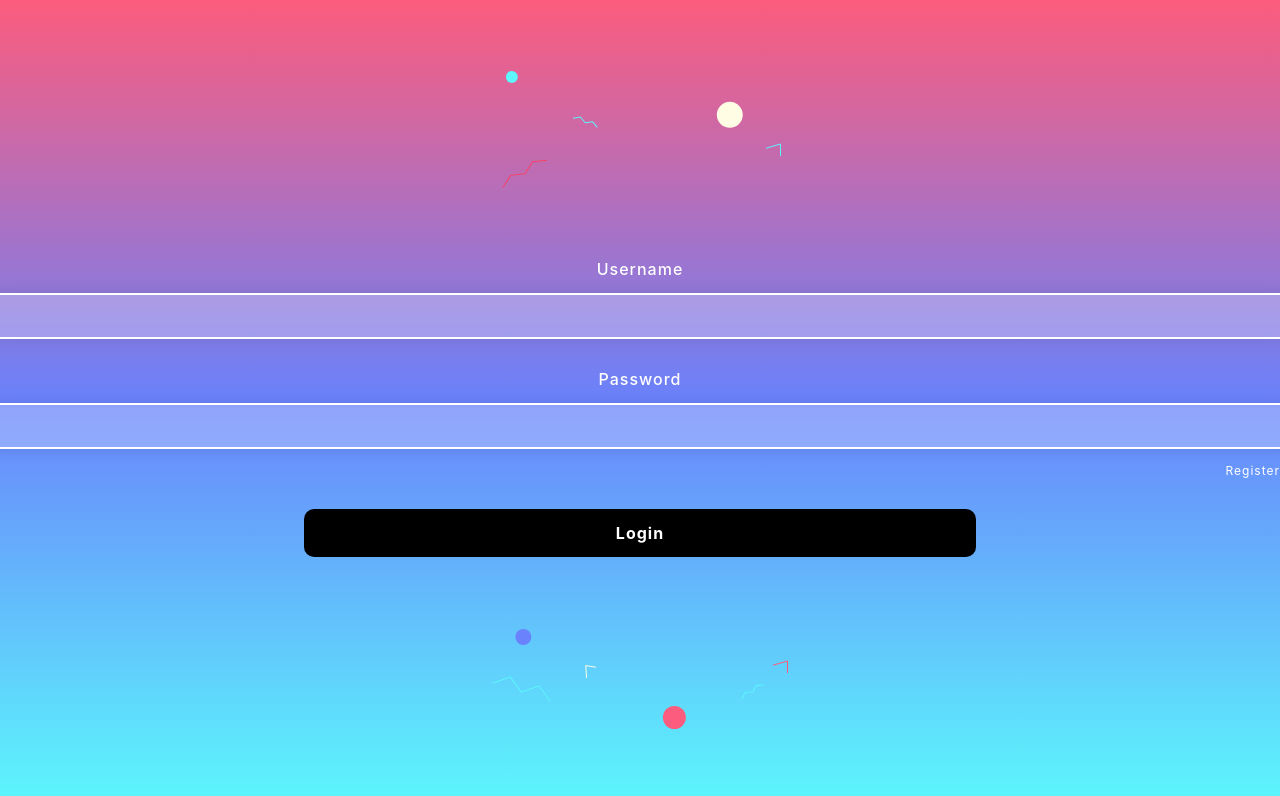
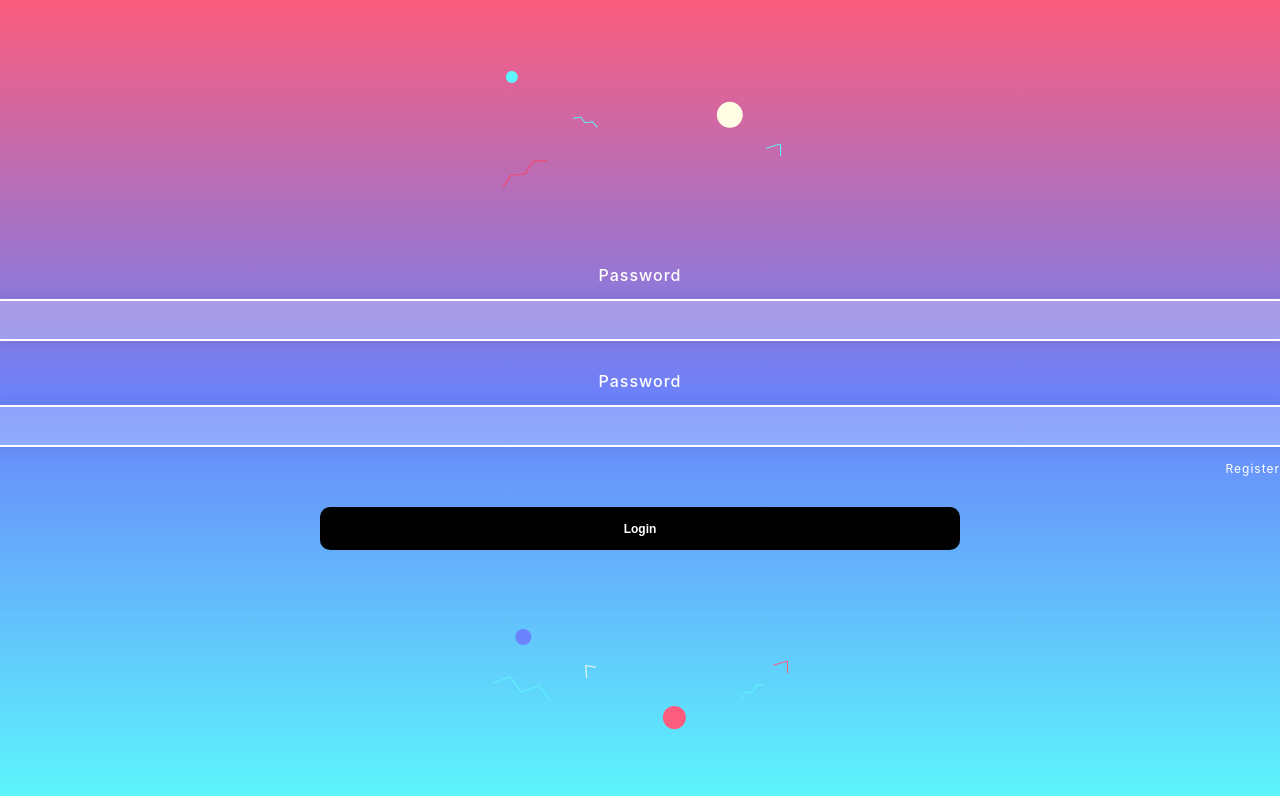
Before and after one commit to Moniet/timester_frontend, a React (Create React App) app: page / in a window 1280 px wide. Shown: the top 796 px of the page. Built offline with nearby package versions, Linux system fonts and the light colour scheme.

Commit message:
added name input for register page to dynamically render.

```diff
--- a/src/components/Login.js
+++ b/src/components/Login.js
@@ -12,11 +12,7 @@ const Container = styled('div')`
     align-items: center;
     width: 100%;
     height: 100%;
-    background: linear-gradient(to top,
-        ${colors.primary},
-        ${colors.secondary},
-        ${colors.tertiary}
-    );
+    background: linear-gradient(to top, ${colors.primary}, ${colors.secondary}, ${colors.tertiary});
 `
 
 const Form = styled('form')`
@@ -40,7 +36,7 @@ const Form = styled('form')`
         font-weight: 500;
         color: white;
         margin-bottom: 1em;
-        font-size: 1em;
+        font-size: 1rem;
     }
 
     input {
@@ -52,61 +48,74 @@ const Form = styled('form')`
         margin-bottom: 2rem;
         box-shadow: ${styles.shadow};
         letter-spacing: 2px;
-        font-size: 1em;
+        font-size: 0.75em;
     }
 
-    a {
+    span {
         color: white;
         align-self: flex-end;
         font-size: 0.75rem;
         margin-top: -1rem;
+        cursor: pointer;
     }
 `
 
-const Button = styled('div')`
-    padding: 1em;
+const Button = styled('button')`
+    padding: 0.9rem;
     font-weight: bold;
+    font-size: 0.75rem;
     border: none;
     background: ${colors.button};
     border-radius: 10px;
-    margin-top: 2em;
-    ${mq[0]} {
-        width: 50%;
-    }
-    ${mq[1]} {
-        width: 50%;
-    }
+    margin-top: 2rem;
+    color: white;
+    cursor: pointer;
+    ${mq[0]} {  width: 50%; }
+    ${mq[1]} { width: 50%; }
 `
 
 const Login = () => {
-    const [username, setUsername] = useState('');
-    const [password, setPassword] = useState('');
+
+    const [name, setName] = useState('')
+    const [username, setUsername] = useState('')
+    const [password, setPassword] = useState('')
+    const [registerPage, setRegisterPage] = useState(false)
 
     const handleUsernameChange = e => {
-        setUsername(e.target.value);
+        setUsername(e.target.value)
     }
 
     const handlePasswordChange = e => {
-        setPassword(e.target.value);
+        setPassword(e.target.value)
+    }
+
+    const handleClick = () => {
+        setRegisterPage(true)
+    }
+
+    const nameInput = () => {
+        if (registerPage) {
+           return (
+                <>
+                    <label>name</label>
+                    <input type='text' data-type='name' onChange={(e) => handleUsernameChange(e)} />
+                </>
+            )
+        }
     }
 
     return (
         <Container>
             <img src={require('../assets/img/form-memphis-design-top.svg')} />
             <Form role="form">
-                <label>Username</label>
-                <input
-                    type='text'
-                    data-type='username'
-                    onChange={(e) => handleUsernameChange(e)}
-                />
+                { nameInput() }
                 <label>Password</label>
-                <input
-                    type='password'
-                    date-type='password'
-                    onChange={(e) => handlePasswordChange(e)}
-                />
-                <Link to="/register">Register</Link>
+                <input type='text' data-type='username' onChange={(e) => handleUsernameChange(e)} />
+
+                <label>Password</label>
+                <input type='password' date-type='password' onChange={(e) => handlePasswordChange(e)} />
+
+                <span onClick={() => handleClick()}>Register</span>
                 <Button>Login</Button>
             </Form>
             <img src={require('../assets/img/form-memphis-design-bottom.svg')} />
```
